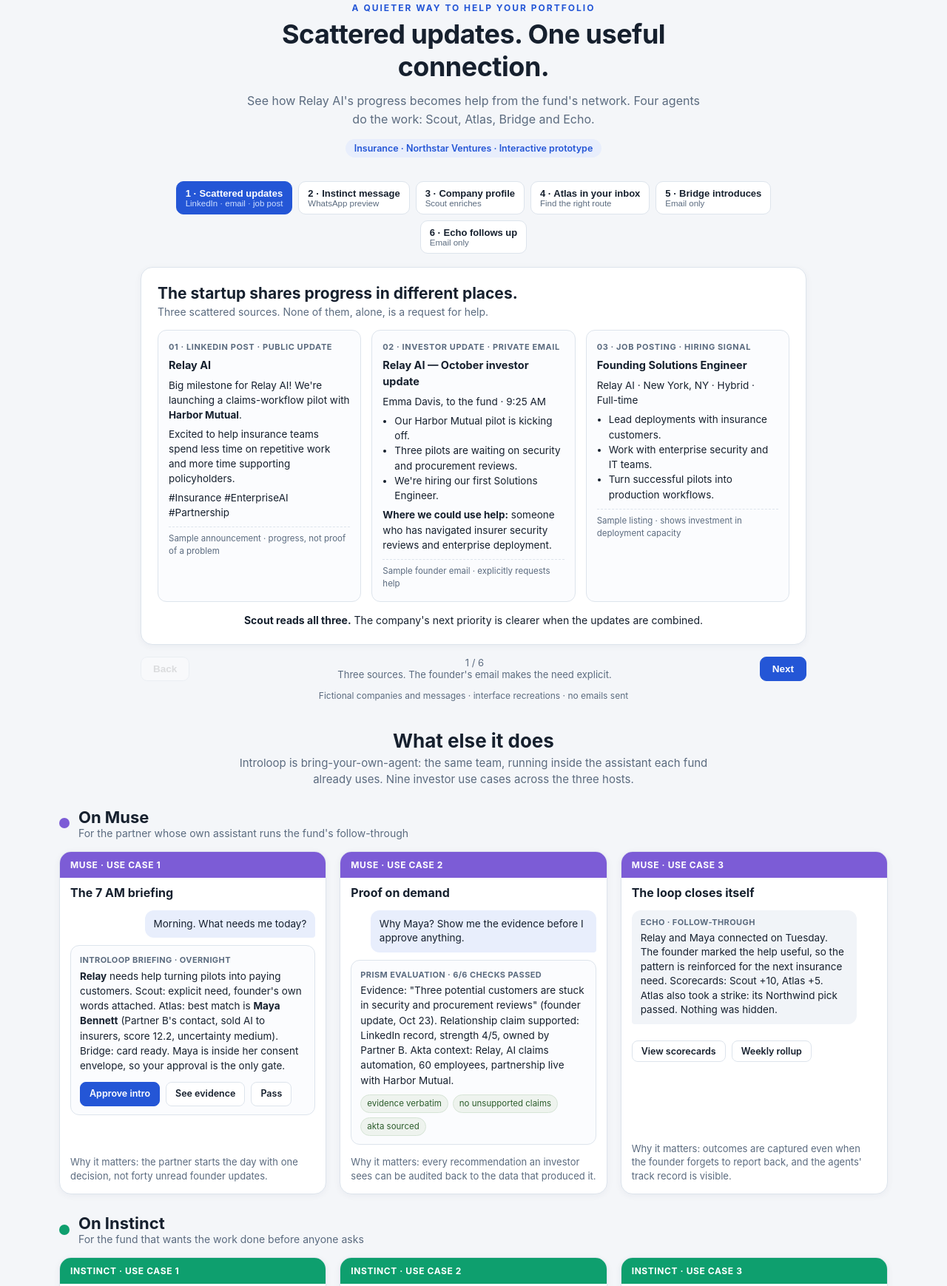
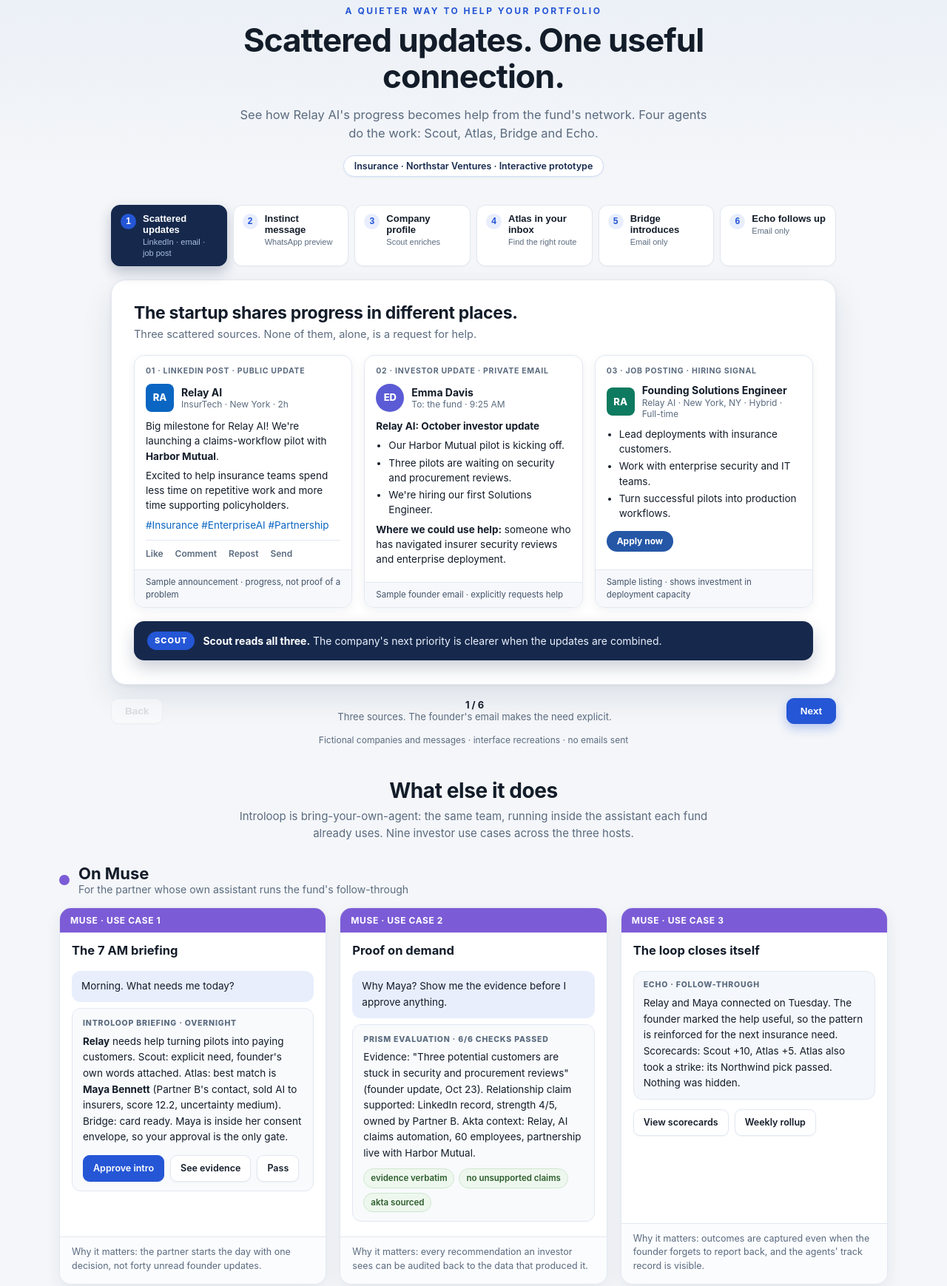
Before and after one commit to Owep93/dealflow-intro-agent, a website: page index.html in a window 1280 px wide. Shown: the part 103-1842 px from the top of the page at 74% size. Drawn offline with Linux system fonts and the light colour scheme.

Commit message:
Design pass on index.html: even 6-up stepper with number badges (no orphan tab), interface recreations for step 1 (LinkedIn/email/job post with avatars and chrome), dark Scout callout bar, deeper shadows and type scale across panels and mockups

```diff
--- a/index.html
+++ b/index.html
@@ -5,98 +5,151 @@
 <meta name="viewport" content="width=device-width, initial-scale=1">
 <title>Introloop: Scattered updates. One useful connection.</title>
 <style>
-  :root { --ink:#16202e; --muted:#5b6b7f; --line:#dde4ec; --bg:#f4f6f9; --card:#ffffff;
-          --accent:#2456d6; --muse:#7c5cd6; --instinct:#0e9f6e; --dots:#e8590c;
-          --wa:#e7f6df; --wahead:#075e54; }
+  :root { --ink:#131c29; --muted:#5b6b7f; --line:#e2e8f0; --bg:#eef2f7; --card:#ffffff;
+          --accent:#2456d6; --accent2:#16294d; --muse:#7c5cd6; --instinct:#0e9f6e; --dots:#e8590c;
+          --wa:#dcf8c6; --wahead:#075e54; --li:#0a66c2; }
   * { box-sizing:border-box; }
   body { margin:0; font-family:-apple-system,"Segoe UI",Roboto,Helvetica,Arial,sans-serif;
-         background:var(--bg); color:var(--ink); }
+         background:linear-gradient(180deg,#e8eef6 0,#f4f6f9 340px); color:var(--ink);
+         -webkit-font-smoothing:antialiased; }
   .wrap { max-width:1120px; margin:0 auto; padding:0 20px; }
-  header.hero { padding:44px 24px 6px; text-align:center; }
-  .brand { font-size:15px; font-weight:800; letter-spacing:.4px; }
+  /* hero */
+  header.hero { padding:52px 24px 8px; text-align:center; }
+  .brand { display:inline-flex; align-items:center; gap:9px; font-size:16px; font-weight:800; letter-spacing:.2px; }
+  .brand .glyph { width:28px; height:28px; border-radius:9px; background:var(--accent); color:#fff;
+                  display:inline-flex; align-items:center; justify-content:center; font-size:17px; font-weight:900;
+                  box-shadow:0 4px 10px rgba(36,86,214,.35); }
   .brand span { color:var(--accent); }
   .brand small { display:block; font-weight:500; color:var(--muted); letter-spacing:0; margin-top:2px; }
-  .eyebrow { margin:26px 0 6px; font-size:12px; font-weight:700; letter-spacing:2px; color:var(--accent); }
-  header.hero h1 { margin:0 auto; font-size:36px; letter-spacing:-0.5px; max-width:720px; }
-  header.hero p.sub { color:var(--muted); max-width:620px; margin:12px auto 0; font-size:16px; line-height:1.55; }
-  .badge { display:inline-block; margin-top:14px; font-size:12.5px; font-weight:600; background:#e8eefc;
-           color:var(--accent); padding:5px 12px; border-radius:20px; }
+  .eyebrow { margin:30px 0 8px; font-size:12px; font-weight:700; letter-spacing:2.5px; color:var(--accent); }
+  header.hero h1 { margin:0 auto; font-size:44px; line-height:1.12; letter-spacing:-1px; max-width:760px; }
+  header.hero p.sub { color:var(--muted); max-width:640px; margin:14px auto 0; font-size:16.5px; line-height:1.55; }
+  .badge { display:inline-block; margin-top:16px; font-size:12.5px; font-weight:600; background:#fff;
+           color:var(--accent2); border:1px solid #cfdcf5; padding:6px 14px; border-radius:999px;
+           box-shadow:0 1px 3px rgba(20,40,80,.06); }
   /* stepper */
-  .steps { display:flex; gap:8px; flex-wrap:wrap; justify-content:center; margin:26px auto 18px; max-width:900px; }
-  .steps button { border:1px solid var(--line); background:#fff; border-radius:10px; padding:8px 12px;
-                  font-size:13px; font-weight:600; color:var(--ink); cursor:pointer; text-align:left; }
-  .steps button small { display:block; font-weight:500; color:var(--muted); font-size:11.5px; }
-  .steps button.on { background:var(--accent); color:#fff; border-color:var(--accent); }
-  .steps button.on small { color:#cfe0ff; }
-  .panel { display:none; background:var(--card); border:1px solid var(--line); border-radius:16px;
-           box-shadow:0 2px 10px rgba(20,40,80,.05); padding:22px; max-width:900px; margin:0 auto; }
+  .steps { display:grid; grid-template-columns:repeat(6,1fr); gap:8px; margin:30px auto 18px; max-width:980px; }
+  .steps button { border:1px solid var(--line); background:#fff; border-radius:12px; padding:10px 12px;
+                  font-size:13px; font-weight:600; color:var(--ink); cursor:pointer; text-align:left;
+                  display:flex; gap:9px; align-items:flex-start; box-shadow:0 1px 2px rgba(20,40,80,.04);
+                  transition:all .15s ease; }
+  .steps button:hover { border-color:#b9c9e8; transform:translateY(-1px); }
+  .steps button .n { flex:none; width:21px; height:21px; border-radius:50%; background:#e8eefc; color:var(--accent);
+                     font-size:12px; font-weight:800; display:inline-flex; align-items:center; justify-content:center; margin-top:1px; }
+  .steps button small { display:block; font-weight:500; color:var(--muted); font-size:11px; margin-top:2px; line-height:1.35; }
+  .steps button.on { background:var(--accent2); color:#fff; border-color:var(--accent2);
+                     box-shadow:0 8px 18px rgba(22,41,77,.25); }
+  .steps button.on .n { background:var(--accent); color:#fff; }
+  .steps button.on small { color:#a9bede; }
+  @media (max-width:860px){ .steps { grid-template-columns:repeat(3,1fr); } header.hero h1 { font-size:34px; } }
+  @media (max-width:520px){ .steps { grid-template-columns:repeat(2,1fr); } }
+  /* panels */
+  .panel { display:none; background:var(--card); border:1px solid var(--line); border-radius:20px;
+           box-shadow:0 18px 40px rgba(20,40,80,.10), 0 2px 6px rgba(20,40,80,.05);
+           padding:30px; max-width:980px; margin:0 auto; }
   .panel.on { display:block; }
-  .panel h2 { margin:0 0 4px; font-size:21px; }
-  .panel .lede { color:var(--muted); margin:0 0 16px; font-size:14px; }
-  .srcgrid { display:grid; grid-template-columns:repeat(auto-fit,minmax(240px,1fr)); gap:14px; }
-  .src { border:1px solid var(--line); border-radius:12px; padding:14px; background:#fbfcfe; font-size:13.5px; line-height:1.5; }
-  .src .k { font-size:11px; font-weight:700; letter-spacing:.6px; color:var(--muted); text-transform:uppercase; }
-  .src h4 { margin:6px 0 6px; font-size:14.5px; }
-  .src p { margin:5px 0; }
-  .src ul { margin:6px 0 6px 16px; padding:0; }
-  .src .foot { font-size:11.5px; color:var(--muted); border-top:1px dashed var(--line); padding-top:7px; margin-top:9px; }
-  .combine { text-align:center; margin:16px 0 2px; font-size:14px; }
-  .mail { border:1px solid var(--line); border-radius:12px; overflow:hidden; }
-  .mail .mhead { background:#f1f4f8; padding:11px 14px; font-size:13px; border-bottom:1px solid var(--line); line-height:1.6; }
-  .mail .mbody { padding:14px; font-size:14px; line-height:1.6; }
-  .mail .mbody p { margin:7px 0; }
-  .wa { max-width:420px; margin:0 auto; border:1px solid var(--line); border-radius:16px; overflow:hidden; }
-  .wa .whead { background:var(--wahead); color:#fff; padding:11px 14px; font-size:13.5px; font-weight:600; }
-  .wa .wbody { background:#ece5dd; padding:14px; display:flex; flex-direction:column; gap:8px; }
-  .wa .b { max-width:85%; padding:8px 11px; border-radius:10px; font-size:13.5px; line-height:1.45; background:#fff; }
+  .panel h2 { margin:0 0 6px; font-size:23px; letter-spacing:-.3px; }
+  .panel .lede { color:var(--muted); margin:0 0 20px; font-size:14.5px; }
+  /* interface recreations */
+  .srcgrid { display:grid; grid-template-columns:repeat(auto-fit,minmax(250px,1fr)); gap:16px; }
+  .iface { border:1px solid var(--line); border-radius:14px; background:#fff; overflow:hidden;
+           box-shadow:0 4px 14px rgba(20,40,80,.06); font-size:13.5px; line-height:1.5; display:flex; flex-direction:column; }
+  .iface .srcbody { padding:13px 15px 12px; flex:1; }
+  .iface .k { font-size:10.5px; font-weight:700; letter-spacing:.7px; color:var(--muted); text-transform:uppercase; margin-bottom:9px; }
+  .ihead { display:flex; gap:10px; align-items:center; margin-bottom:9px; }
+  .avatar { flex:none; width:38px; height:38px; border-radius:50%; color:#fff; font-weight:800; font-size:13px;
+            display:flex; align-items:center; justify-content:center; }
+  .avatar.li { background:var(--li); border-radius:8px; }
+  .avatar.em { background:#5b5bd6; }
+  .avatar.jb { background:#0e7a5f; border-radius:8px; }
+  .ihead .nm { font-weight:700; font-size:14px; line-height:1.25; }
+  .ihead .mt { color:var(--muted); font-size:12px; line-height:1.3; }
+  .iface p { margin:6px 0; }
+  .iface ul { margin:6px 0 6px 17px; padding:0; }
+  .iface li { margin:3px 0; }
+  .iactions { display:flex; gap:16px; border-top:1px solid var(--line); margin-top:10px; padding-top:9px;
+              color:var(--muted); font-size:12px; font-weight:600; }
+  .apply { display:inline-block; margin-top:8px; font-size:12px; font-weight:700; color:#fff; background:#2557a7;
+           padding:5px 14px; border-radius:999px; }
+  .foot { font-size:11.5px; color:#43536a; background:#f6f8fb; border-top:1px solid var(--line);
+          padding:8px 15px; }
+  .combine { display:flex; gap:11px; align-items:center; background:var(--accent2); color:#eaf0fb;
+             border-radius:14px; padding:14px 18px; margin:18px 0 2px; font-size:14px; line-height:1.5;
+             box-shadow:0 10px 22px rgba(22,41,77,.22); }
+  .combine .agentchip { flex:none; background:var(--accent); color:#fff; font-size:11px; font-weight:800;
+                        letter-spacing:1px; padding:4px 10px; border-radius:999px; }
+  .combine b { color:#fff; }
+  /* mail + whatsapp recreations */
+  .mail { border:1px solid var(--line); border-radius:14px; overflow:hidden; box-shadow:0 4px 14px rgba(20,40,80,.06); }
+  .mail .mhead { background:linear-gradient(180deg,#f7fafc,#eef2f7); padding:13px 16px; font-size:13px;
+                 border-bottom:1px solid var(--line); line-height:1.65; }
+  .mail .mbody { padding:16px 18px; font-size:14px; line-height:1.65; }
+  .mail .mbody p { margin:8px 0; }
+  .wa { max-width:430px; margin:0 auto; border:1px solid var(--line); border-radius:18px; overflow:hidden;
+        box-shadow:0 10px 26px rgba(20,40,80,.12); }
+  .wa .whead { background:var(--wahead); color:#fff; padding:12px 15px; font-size:13.5px; font-weight:600;
+               display:flex; align-items:center; gap:9px; }
+  .wa .whead::before { content:""; width:30px; height:30px; border-radius:50%; background:#128c7e; flex:none; }
+  .wa .wbody { background:#ece5dd; padding:15px; display:flex; flex-direction:column; gap:8px; }
+  .wa .b { max-width:85%; padding:9px 12px; border-radius:10px; font-size:13.5px; line-height:1.5; background:#fff;
+           box-shadow:0 1px 2px rgba(0,0,0,.10); }
   .wa .b.me { align-self:flex-end; background:var(--wa); }
-  .wa .b small { display:block; color:var(--muted); font-size:11px; margin-top:3px; }
-  .kv { display:grid; grid-template-columns:repeat(auto-fit,minmax(200px,1fr)); gap:12px; }
-  .kv .cell { border:1px solid var(--line); border-radius:12px; padding:12px 14px; background:#fbfcfe; font-size:13.5px; line-height:1.55; }
-  .kv .cell .k { font-size:11px; font-weight:700; letter-spacing:.6px; color:var(--muted); text-transform:uppercase; }
-  .btns { display:flex; gap:8px; margin-top:12px; flex-wrap:wrap; }
-  .btn { font-size:12.5px; font-weight:600; padding:6px 12px; border-radius:8px; border:1px solid var(--line); background:#fff; }
+  .wa .b small { display:block; color:#7a8a6d; font-size:11px; margin-top:3px; }
+  .wa .b.me small { text-align:right; }
+  /* profile cells */
+  .kv { display:grid; grid-template-columns:repeat(auto-fit,minmax(210px,1fr)); gap:13px; }
+  .kv .cell { border:1px solid var(--line); border-radius:14px; padding:14px 16px; background:#fbfcfe;
+              font-size:13.5px; line-height:1.6; box-shadow:0 2px 8px rgba(20,40,80,.04); }
+  .kv .cell .k { font-size:11px; font-weight:700; letter-spacing:.7px; color:var(--accent);
+                 text-transform:uppercase; margin-bottom:5px; }
+  /* shared bits */
+  .btns { display:flex; gap:8px; margin-top:13px; flex-wrap:wrap; }
+  .btn { font-size:12.5px; font-weight:600; padding:7px 13px; border-radius:9px; border:1px solid var(--line);
+         background:#fff; box-shadow:0 1px 2px rgba(20,40,80,.05); }
   .btn.primary { background:var(--accent); color:#fff; border-color:var(--accent); }
-  .chips { display:flex; gap:6px; flex-wrap:wrap; margin-top:9px; }
-  .chip { font-size:11.5px; background:#eef3ee; border:1px solid #d6e4d6; color:#2c5d2c; padding:3px 8px; border-radius:20px; }
+  .chips { display:flex; gap:6px; flex-wrap:wrap; margin-top:10px; }
+  .chip { font-size:11.5px; font-weight:600; background:#eef7ee; border:1px solid #cfe6cf; color:#2c5d2c;
+          padding:3px 9px; border-radius:999px; }
   .chip.warn { background:#fdeeee; border-color:#f2caca; color:#8a2b2b; }
   .chip.info { background:#e8eefc; border-color:#c9d7f8; color:var(--accent); }
-  .controls { display:flex; align-items:center; justify-content:space-between; max-width:900px; margin:16px auto 0; }
+  .controls { display:flex; align-items:center; justify-content:space-between; max-width:980px; margin:18px auto 0; }
   .controls .note { color:var(--muted); font-size:13px; text-align:center; flex:1; padding:0 12px; }
-  .controls button { border:1px solid var(--line); background:#fff; border-radius:9px; padding:8px 16px;
-                     font-size:13.5px; font-weight:600; cursor:pointer; }
+  .controls .note #pos { font-weight:700; color:var(--ink); }
+  .controls button { border:1px solid var(--line); background:#fff; border-radius:10px; padding:9px 18px;
+                     font-size:13.5px; font-weight:600; cursor:pointer; box-shadow:0 1px 2px rgba(20,40,80,.05); }
   .controls button:disabled { opacity:.4; cursor:default; }
-  .controls button.primary { background:var(--accent); color:#fff; border-color:var(--accent); }
-  .fineprint { text-align:center; color:var(--muted); font-size:12px; margin:12px 0 0; }
+  .controls button.primary { background:var(--accent); color:#fff; border-color:var(--accent);
+                             box-shadow:0 6px 14px rgba(36,86,214,.30); }
+  .fineprint { text-align:center; color:var(--muted); font-size:12px; margin:14px 0 0; }
   /* mockups */
-  section.more { padding:38px 0 6px; }
-  section.more h2.title { text-align:center; font-size:26px; margin:0 0 4px; }
-  section.more p.sub { text-align:center; color:var(--muted); margin:0 auto 8px; max-width:640px; font-size:15px; line-height:1.5; }
-  .platform { display:flex; align-items:center; gap:12px; margin:26px 0 4px; }
-  .dot { width:14px; height:14px; border-radius:50%; }
+  section.more { padding:44px 0 6px; }
+  section.more h2.title { text-align:center; font-size:28px; margin:0 0 6px; letter-spacing:-.4px; }
+  section.more p.sub { text-align:center; color:var(--muted); margin:0 auto 8px; max-width:660px; font-size:15px; line-height:1.55; }
+  .platform { display:flex; align-items:center; gap:12px; margin:30px 0 4px; }
+  .dot { width:14px; height:14px; border-radius:50%; flex:none; }
   .platform h3 { margin:0; font-size:22px; }
   .platform p { margin:0; color:var(--muted); font-size:14px; }
   .grid { display:grid; grid-template-columns:repeat(auto-fit,minmax(320px,1fr)); gap:18px; margin-top:16px; }
-  .mock { background:var(--card); border:1px solid var(--line); border-radius:16px;
-          box-shadow:0 2px 10px rgba(20,40,80,.05); overflow:hidden; display:flex; flex-direction:column; }
-  .mock .bar { padding:10px 14px; font-size:12px; font-weight:700; letter-spacing:.6px; text-transform:uppercase; color:#fff; }
-  .mock .body { padding:14px; display:flex; flex-direction:column; gap:10px; flex:1; }
-  .mock h4 { margin:10px 14px 0; font-size:16px; }
-  .why { margin:0; padding:0 14px 14px; color:var(--muted); font-size:13px; line-height:1.45; }
-  .msg { max-width:92%; padding:9px 12px; border-radius:12px; font-size:13.5px; line-height:1.45; }
-  .user { align-self:flex-end; background:#e8eefc; border-bottom-right-radius:4px; }
-  .agent { align-self:flex-start; background:#f1f4f8; border-bottom-left-radius:4px; }
-  .sys { align-self:stretch; background:#fff8e6; border:1px solid #f0dfae; font-size:13px; }
-  .cardbox { align-self:stretch; border:1px solid var(--line); border-radius:12px; padding:11px 12px;
-             font-size:13.5px; line-height:1.5; background:#fbfcfe; }
-  .who { font-size:11px; font-weight:700; color:var(--muted); letter-spacing:.4px; margin-bottom:3px; }
-  footer { text-align:center; color:var(--muted); font-size:13px; padding:32px 16px 44px; line-height:1.6; }
+  .mock { background:var(--card); border:1px solid var(--line); border-radius:16px; overflow:hidden;
+          box-shadow:0 8px 22px rgba(20,40,80,.07); display:flex; flex-direction:column; }
+  .mock .bar { color:#fff; font-size:12px; font-weight:700; letter-spacing:.6px; padding:9px 14px; text-transform:uppercase; }
+  .mock h4 { margin:14px 16px 4px; font-size:16.5px; }
+  .mock .body { padding:6px 16px 12px; font-size:13.5px; line-height:1.6; flex:1; }
+  .msg { border-radius:12px; padding:10px 13px; margin:8px 0; }
+  .msg.user { background:#e8eefc; }
+  .msg.agent { background:#f4f7fb; border:1px solid var(--line); }
+  .msg.sys { background:#fff8ec; border:1px solid #f0e2c4; }
+  .who { font-size:10.5px; font-weight:800; letter-spacing:.8px; color:var(--muted); margin-bottom:5px; }
+  .cardbox { background:#f8fafc; border:1px solid var(--line); border-radius:12px; padding:12px 14px; margin:8px 0; }
+  .why { border-top:1px solid var(--line); margin:0; padding:11px 16px 14px; font-size:12.5px; color:var(--muted);
+         line-height:1.5; background:#fbfcfe; }
+  footer { text-align:center; color:var(--muted); font-size:12.5px; line-height:1.7; padding:34px 20px 40px; }
 </style>
 </head>
 <body>
 
 <header class="hero">
-  <div class="brand">INTRO<span>LOOP</span><small>Portfolio support, in your inbox.</small></div>
+  <div class="brand"><span class="glyph">&#8635;</span>INTRO<span>LOOP</span><small>Portfolio support, in your inbox.</small></div>
   <p class="eyebrow">A QUIETER WAY TO HELP YOUR PORTFOLIO</p>
   <h1>Scattered updates. One useful connection.</h1>
   <p class="sub">See how Relay AI's progress becomes help from the fund's network.
@@ -106,51 +159,61 @@
 
 <div class="wrap">
   <nav class="steps" id="steps">
-    <button data-step="0" class="on">1 &middot; Scattered updates<small>LinkedIn &middot; email &middot; job post</small></button>
-    <button data-step="1">2 &middot; Instinct message<small>WhatsApp preview</small></button>
-    <button data-step="2">3 &middot; Company profile<small>Scout enriches</small></button>
-    <button data-step="3">4 &middot; Atlas in your inbox<small>Find the right route</small></button>
-    <button data-step="4">5 &middot; Bridge introduces<small>Email only</small></button>
-    <button data-step="5">6 &middot; Echo follows up<small>Email only</small></button>
+    <button data-step="0" class="on"><span class="n">1</span><span>Scattered updates<small>LinkedIn &middot; email &middot; job post</small></span></button>
+    <button data-step="1"><span class="n">2</span><span>Instinct message<small>WhatsApp preview</small></span></button>
+    <button data-step="2"><span class="n">3</span><span>Company profile<small>Scout enriches</small></span></button>
+    <button data-step="3"><span class="n">4</span><span>Atlas in your inbox<small>Find the right route</small></span></button>
+    <button data-step="4"><span class="n">5</span><span>Bridge introduces<small>Email only</small></span></button>
+    <button data-step="5"><span class="n">6</span><span>Echo follows up<small>Email only</small></span></button>
   </nav>
 
   <div class="panel on" data-panel="0">
     <h2>The startup shares progress in different places.</h2>
     <p class="lede">Three scattered sources. None of them, alone, is a request for help.</p>
     <div class="srcgrid">
-      <div class="src">
+      <div class="iface">
+        <div class="srcbody">
           <div class="k">01 &middot; LinkedIn post &middot; Public update</div>
-        <h4>Relay AI</h4>
+          <div class="ihead"><div class="avatar li">RA</div>
+            <div><div class="nm">Relay AI</div><div class="mt">InsurTech &middot; New York &middot; 2h</div></div></div>
           <p>Big milestone for Relay AI! We're launching a claims-workflow pilot with <b>Harbor Mutual</b>.</p>
           <p>Excited to help insurance teams spend less time on repetitive work and more time supporting policyholders.</p>
-        <p>#Insurance #EnterpriseAI #Partnership</p>
+          <p style="color:var(--li)">#Insurance #EnterpriseAI #Partnership</p>
+          <div class="iactions"><span>Like</span><span>Comment</span><span>Repost</span><span>Send</span></div>
+        </div>
         <div class="foot">Sample announcement &middot; progress, not proof of a problem</div>
       </div>
-      <div class="src">
+      <div class="iface">
+        <div class="srcbody">
           <div class="k">02 &middot; Investor update &middot; Private email</div>
-        <h4>Relay AI — October investor update</h4>
-        <p>Emma Davis, to the fund &middot; 9:25 AM</p>
+          <div class="ihead"><div class="avatar em">ED</div>
+            <div><div class="nm">Emma Davis</div><div class="mt">To: the fund &middot; 9:25 AM</div></div></div>
+          <p style="margin-top:0"><b>Relay AI: October investor update</b></p>
           <ul>
             <li>Our Harbor Mutual pilot is kicking off.</li>
             <li>Three pilots are waiting on security and procurement reviews.</li>
             <li>We're hiring our first Solutions Engineer.</li>
           </ul>
           <p><b>Where we could use help:</b> someone who has navigated insurer security reviews and enterprise deployment.</p>
+        </div>
         <div class="foot">Sample founder email &middot; explicitly requests help</div>
       </div>
-      <div class="src">
+      <div class="iface">
+        <div class="srcbody">
           <div class="k">03 &middot; Job posting &middot; Hiring signal</div>
-        <h4>Founding Solutions Engineer</h4>
-        <p>Relay AI &middot; New York, NY &middot; Hybrid &middot; Full-time</p>
+          <div class="ihead"><div class="avatar jb">RA</div>
+            <div><div class="nm">Founding Solutions Engineer</div><div class="mt">Relay AI &middot; New York, NY &middot; Hybrid &middot; Full-time</div></div></div>
           <ul>
             <li>Lead deployments with insurance customers.</li>
             <li>Work with enterprise security and IT teams.</li>
             <li>Turn successful pilots into production workflows.</li>
           </ul>
+          <span class="apply">Apply now</span>
+        </div>
         <div class="foot">Sample listing &middot; shows investment in deployment capacity</div>
       </div>
     </div>
-    <p class="combine"><b>Scout reads all three.</b> The company's next priority is clearer when the updates are combined.</p>
+    <p class="combine"><span class="agentchip">SCOUT</span><span><b>Scout reads all three.</b> The company's next priority is clearer when the updates are combined.</span></p>
   </div>
 
   <div class="panel" data-panel="1">
```
Lines whose indentation alone changed are shown as unchanged.
